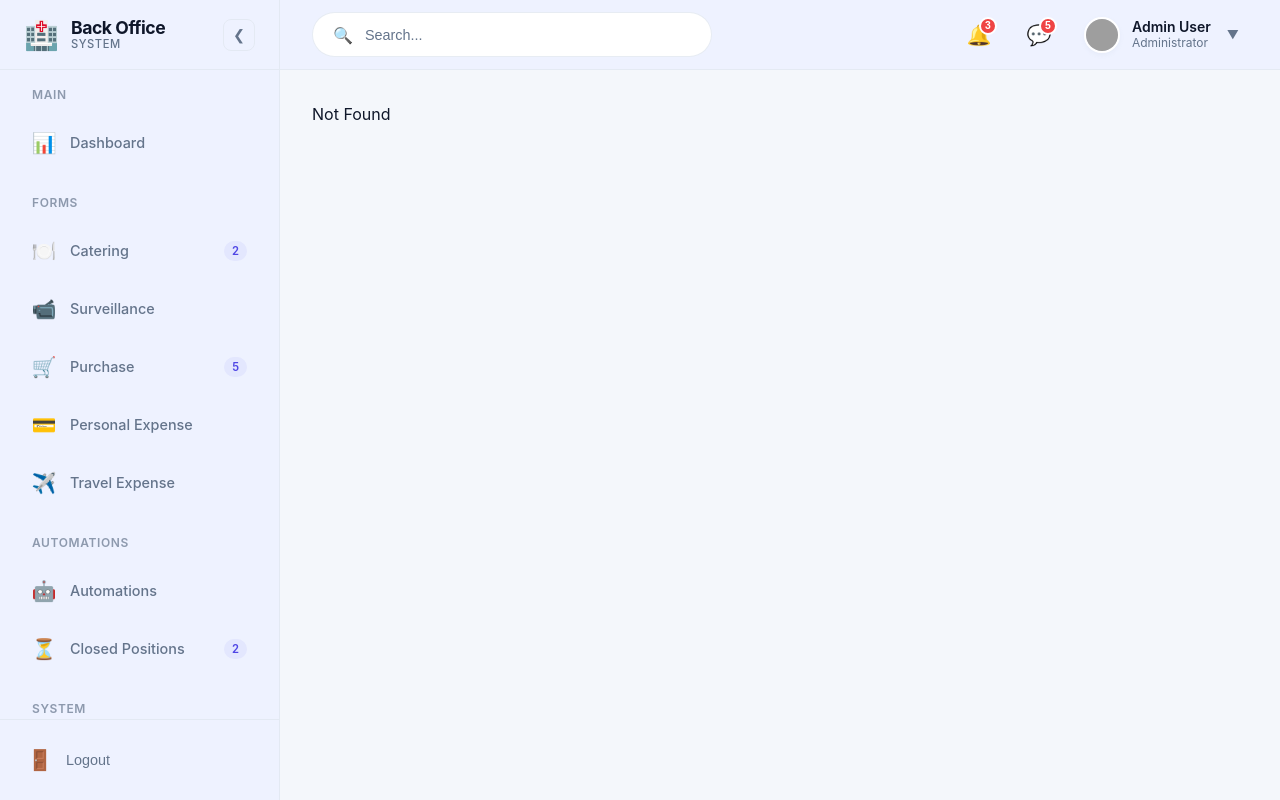
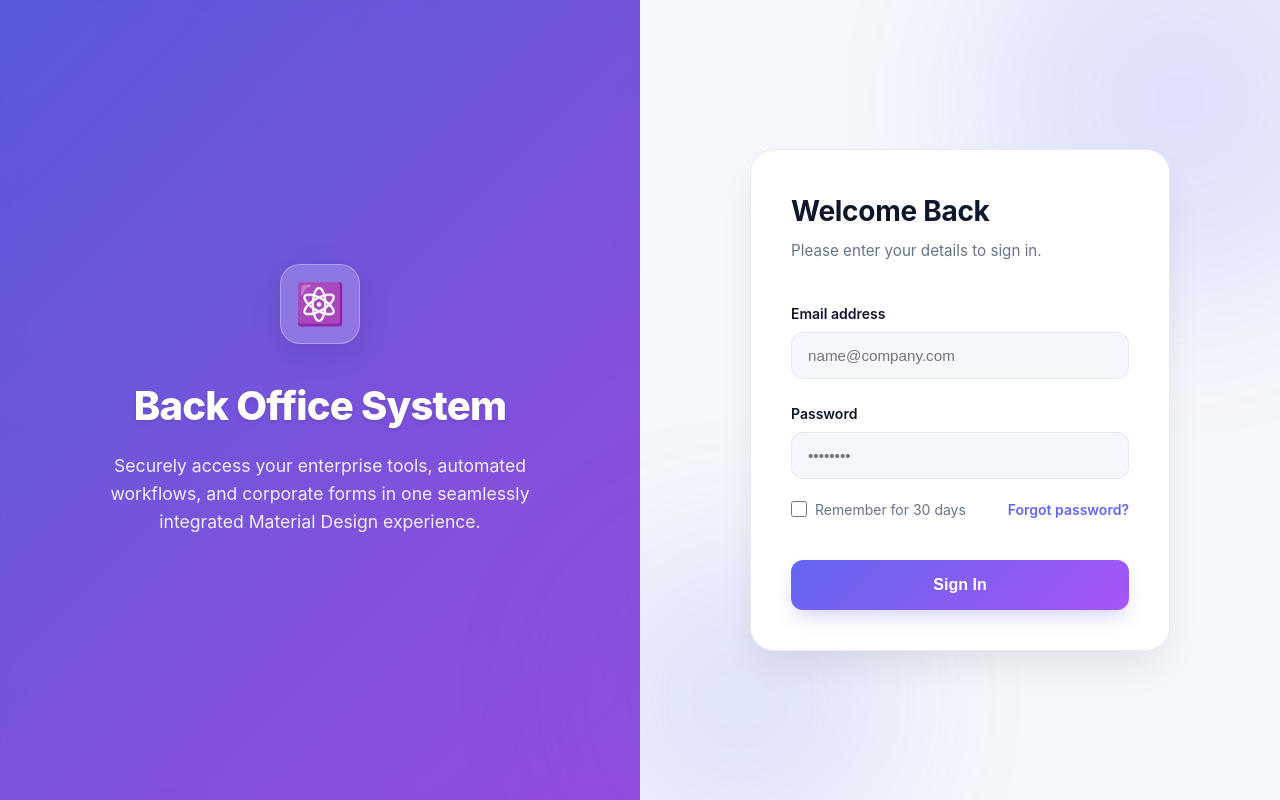
Before and after one commit to vpteruel/hpha-back-office-system, a React (Vite) app in the folder apps/frontend/: page /login in a window 1280 px wide. Built offline with nearby package versions, Linux system fonts and the light colour scheme; grey boxes are pictures that could not be loaded.

Commit message:
feat: add login page with dedicated styling and update routing to include it and separate the admin layout

```diff
--- /dev/null
+++ b/apps/frontend/src/pages/auth/Login.css
@@ -0,0 +1,296 @@
+/* src/pages/auth/Login.css */
+
+.login-layout {
+  display: flex;
+  min-height: 100vh;
+  width: 100vw;
+  background-color: var(--bg-primary);
+  overflow: hidden;
+}
+
+/* Left Panel - Brand / Information */
+.login-brand-panel {
+  flex: 1;
+  display: flex;
+  flex-direction: column;
+  justify-content: center;
+  align-items: center;
+  position: relative;
+  background: var(--accent-gradient);
+  color: white;
+  padding: 3rem;
+  overflow: hidden;
+}
+
+/* Add a dynamic glass overlay on top of the gradient to soften it */
+.login-brand-panel::before {
+  content: '';
+  position: absolute;
+  inset: 0;
+  background: rgba(0, 0, 0, 0.1);
+  backdrop-filter: blur(10px);
+  z-index: 0;
+}
+
+.login-brand-content {
+  position: relative;
+  z-index: 1;
+  max-width: 480px;
+  text-align: center;
+  animation: fadeUp 0.8s ease-out;
+}
+
+.login-brand-icon {
+  width: 80px;
+  height: 80px;
+  background: rgba(255, 255, 255, 0.2);
+  border-radius: 20px;
+  display: flex;
+  align-items: center;
+  justify-content: center;
+  font-size: 2.5rem;
+  margin: 0 auto 2rem;
+  backdrop-filter: blur(4px);
+  border: 1px solid rgba(255, 255, 255, 0.3);
+  box-shadow: 0 8px 32px rgba(0, 0, 0, 0.1);
+}
+
+.login-brand-title {
+  font-size: 2.5rem;
+  font-weight: 800;
+  margin-bottom: 1rem;
+  letter-spacing: -0.02em;
+  text-shadow: 0 2px 4px rgba(0, 0, 0, 0.1);
+}
+
+.login-brand-description {
+  font-size: 1.1rem;
+  line-height: 1.6;
+  opacity: 0.9;
+  font-weight: 400;
+}
+
+/* Right Panel - Login Form */
+.login-form-panel {
+  flex: 1;
+  display: flex;
+  flex-direction: column;
+  justify-content: center;
+  align-items: center;
+  padding: 3rem;
+  background-color: var(--bg-primary);
+  position: relative;
+}
+
+/* Decorative background blobs to bleed through glass form */
+.login-form-panel::before,
+.login-form-panel::after {
+  content: '';
+  position: absolute;
+  border-radius: 50%;
+  filter: blur(80px);
+  opacity: 0.15;
+  z-index: 0;
+  pointer-events: none;
+}
+
+.login-form-panel::before {
+  width: 400px;
+  height: 400px;
+  background: var(--accent-color);
+  top: -100px;
+  right: -100px;
+}
+
+.login-form-panel::after {
+  width: 300px;
+  height: 300px;
+  background: var(--accent-color);
+  bottom: -50px;
+  left: -50px;
+}
+
+.login-form-container {
+  width: 100%;
+  max-width: 420px;
+  z-index: 1;
+  background: var(--bg-secondary);
+  padding: 2.5rem;
+  border-radius: 24px;
+  border: 1px solid var(--border-color);
+  box-shadow: var(--shadow-xl, 0 20px 40px -10px rgba(0, 0, 0, 0.1));
+  animation: slideFadeIn 0.6s ease-out 0.2s both;
+}
+
+.login-header {
+  margin-bottom: 2.5rem;
+}
+
+.login-header h2 {
+  font-size: 1.75rem;
+  font-weight: 700;
+  color: var(--text-primary);
+  margin: 0 0 0.5rem 0;
+  letter-spacing: -0.01em;
+}
+
+.login-header p {
+  color: var(--text-secondary);
+  font-size: 0.95rem;
+  margin: 0;
+}
+
+.login-form {
+  display: flex;
+  flex-direction: column;
+  gap: 1.5rem;
+}
+
+.form-group {
+  display: flex;
+  flex-direction: column;
+  gap: 0.5rem;
+}
+
+.form-group label {
+  font-size: 0.875rem;
+  font-weight: 600;
+  color: var(--text-primary);
+}
+
+.login-input {
+  width: 100%;
+  padding: 0.875rem 1rem;
+  background: var(--bg-primary);
+  border: 1px solid var(--border-color);
+  border-radius: 12px;
+  color: var(--text-primary);
+  font-size: 0.95rem;
+  transition: all 0.2s ease;
+  box-sizing: border-box;
+}
+
+.login-input:focus {
+  outline: none;
+  border-color: var(--accent-color);
+  box-shadow: 0 0 0 3px var(--active-bg);
+}
+
+.form-row {
+  display: flex;
+  align-items: center;
+  justify-content: space-between;
+  margin-top: -0.25rem;
+}
+
+.checkbox-group {
+  display: flex;
+  align-items: center;
+  gap: 0.5rem;
+  cursor: pointer;
+}
+
+.checkbox-group input[type="checkbox"] {
+  width: 16px;
+  height: 16px;
+  accent-color: var(--accent-color);
+  cursor: pointer;
+}
+
+.checkbox-group span {
+  font-size: 0.875rem;
+  color: var(--text-secondary);
+  user-select: none;
+}
+
+.forgot-password {
+  font-size: 0.875rem;
+  color: var(--accent-color);
+  text-decoration: none;
+  font-weight: 600;
+  transition: opacity 0.2s;
+}
+
+.forgot-password:hover {
+  opacity: 0.8;
+  text-decoration: underline;
+}
+
+.login-submit-btn {
+  width: 100%;
+  padding: 1rem;
+  background: var(--accent-gradient);
+  color: white;
+  border: none;
+  border-radius: 12px;
+  font-size: 1rem;
+  font-weight: 600;
+  cursor: pointer;
+  box-shadow: var(--shadow-colored);
+  transition: all 0.2s cubic-bezier(0.4, 0, 0.2, 1);
+  display: flex;
+  align-items: center;
+  justify-content: center;
+  gap: 0.5rem;
+  margin-top: 1rem;
+}
+
+.login-submit-btn:hover {
+  transform: translateY(-2px);
+  background: var(--accent-gradient-hover);
+  box-shadow: 0 12px 25px -5px rgba(0, 0, 0, 0.3);
+}
+
+.login-submit-btn:active {
+  transform: translateY(0);
+}
+
+@keyframes fadeUp {
+  from {
+    opacity: 0;
+    transform: translateY(20px);
+  }
+  to {
+    opacity: 1;
+    transform: translateY(0);
+  }
+}
+
+@keyframes slideFadeIn {
+  from {
+    opacity: 0;
+    transform: translateX(30px);
+  }
+  to {
+    opacity: 1;
+    transform: translateX(0);
+  }
+}
+
+/* Tablet & Mobile Layout */
+@media (max-width: 900px) {
+  .login-layout {
+    flex-direction: column;
+  }
+
+  .login-brand-panel {
+    flex: 0 0 auto;
+    padding: 3rem 2rem;
+  }
+
+  .login-form-panel {
+    align-items: center;
+    justify-content: flex-start;
+    padding: 3rem 1.5rem;
+  }
+
+  .login-form-container {
+    max-width: 100%;
+  }
+
+  /* Don't bleed giant blobs over a mobile screen */
+  .login-form-panel::before,
+  .login-form-panel::after {
+    display: none;
+  }
+}
--- /dev/null
+++ b/apps/frontend/src/pages/auth/LoginPage.tsx
@@ -0,0 +1,76 @@
+import { useNavigate } from "@tanstack/react-router";
+import "./Login.css";
+
+export function LoginPage() {
+  const navigate = useNavigate();
+
+  const handleLogin = (e: React.FormEvent) => {
+    e.preventDefault();
+    // In a real app, you would validate credentials against the backend API here.
+    // For now, simply navigate to the root dashboard route.
+    navigate({ to: "/" });
+  };
+
+  return (
+    <div className="login-layout">
+      {/* Left Panel: Branding & Theme Visuals */}
+      <div className="login-brand-panel">
+        <div className="login-brand-content">
+          <div className="login-brand-icon">
+            ⚛️
+          </div>
+          <h1 className="login-brand-title">Back Office System</h1>
+          <p className="login-brand-description">
+            Securely access your enterprise tools, automated workflows, and corporate forms in one seamlessly integrated Material Design experience.
+          </p>
+        </div>
+      </div>
+
+      {/* Right Panel: Glassmorphic Forms */}
+      <div className="login-form-panel">
+        <div className="login-form-container">
+          <div className="login-header">
+            <h2>Welcome Back</h2>
+            <p>Please enter your details to sign in.</p>
+          </div>
+
+          <form className="login-form" onSubmit={handleLogin}>
+            <div className="form-group">
+              <label htmlFor="email">Email address</label>
+              <input
+                type="email"
+                id="email"
+                className="login-input"
+                placeholder="name@company.com"
+                required
+              />
+            </div>
+
+            <div className="form-group">
+              <label htmlFor="password">Password</label>
+              <input
+                type="password"
+                id="password"
+                className="login-input"
+                placeholder="••••••••"
+                required
+              />
+            </div>
+
+            <div className="form-row">
+              <label className="checkbox-group">
+                <input type="checkbox" id="remember" />
+                <span>Remember for 30 days</span>
+              </label>
+              <a href="#" className="forgot-password">Forgot password?</a>
+            </div>
+
+            <button type="submit" className="login-submit-btn">
+              Sign In
+            </button>
+          </form>
+        </div>
+      </div>
+    </div>
+  );
+}
--- a/apps/frontend/src/router.tsx
+++ b/apps/frontend/src/router.tsx
@@ -1,11 +1,12 @@
 import {
-  createRootRoute,
-  createRoute,
-  createRouter,
-  Outlet,
+    createRootRoute,
+    createRoute,
+    createRouter,
+    Outlet,
 } from "@tanstack/react-router";
 import { DashboardContent } from "./components/DashboardContent";
 import { ModernAdminLayout } from "./components/ModernAdminLayout";
+import { LoginPage } from "./pages/auth/LoginPage";
 import { AutomationDetail } from "./pages/automations/AutomationDetail";
 import { AutomationList } from "./pages/automations/AutomationList";
 import { ClosedPositionDetails } from "./pages/automations/closed-positions/ClosedPositionDetails";
@@ -28,8 +29,15 @@ import { TravelExpenseList } from "./pages/forms/travel-expense/TravelExpenseLis
 import { SettingsPage } from "./pages/settings/SettingsPage";
 import { UsersPage } from "./pages/users/UsersPage";
 
-// Root route with AdminLayout
+// Root route (contains no UI wrapper)
 const rootRoute = createRootRoute({
+  component: () => <Outlet />,
+});
+
+// Admin layout wrapper
+const adminRoute = createRoute({
+  getParentRoute: () => rootRoute,
+  id: "admin",
   component: () => (
     <ModernAdminLayout>
       <Outlet />
@@ -37,149 +45,156 @@ const rootRoute = createRootRoute({
   ),
 });
 
+// Login
+const loginRoute = createRoute({
+  getParentRoute: () => rootRoute,
+  path: "/login",
+  component: LoginPage,
+});
+
 // Dashboard
 const indexRoute = createRoute({
-  getParentRoute: () => rootRoute,
+  getParentRoute: () => adminRoute,
   path: "/",
   component: DashboardContent,
 });
 
 // Automations
 const automationsRoute = createRoute({
-  getParentRoute: () => rootRoute,
+  getParentRoute: () => adminRoute,
   path: "/automations",
   component: AutomationList,
 });
 
 const automationDetailRoute = createRoute({
-  getParentRoute: () => rootRoute,
+  getParentRoute: () => adminRoute,
   path: "/automations/$id",
   component: AutomationDetail,
 });
 
 const closedPositionsRoute = createRoute({
-  getParentRoute: () => rootRoute,
+  getParentRoute: () => adminRoute,
   path: "/automations/closed-positions",
   component: ClosedPositionsList,
 });
 
 const closedPositionDetailRoute = createRoute({
-  getParentRoute: () => rootRoute,
+  getParentRoute: () => adminRoute,
   path: "/automations/closed-positions/$id",
   component: ClosedPositionDetails,
 });
 
 // Users
 const usersRoute = createRoute({
-  getParentRoute: () => rootRoute,
+  getParentRoute: () => adminRoute,
   path: "/users",
   component: UsersPage,
 });
 
 // Catering routes
 const cateringRoute = createRoute({
-  getParentRoute: () => rootRoute,
+  getParentRoute: () => adminRoute,
   path: "/forms/catering",
   component: CateringList,
 });
 
 const cateringNewRoute = createRoute({
-  getParentRoute: () => rootRoute,
+  getParentRoute: () => adminRoute,
   path: "/forms/catering/new",
   component: CateringForm,
 });
 
 const cateringDetailRoute = createRoute({
-  getParentRoute: () => rootRoute,
+  getParentRoute: () => adminRoute,
   path: "/forms/catering/$id",
   component: CateringDetail,
 });
 
 // Surveillance routes
 const surveillanceRoute = createRoute({
-  getParentRoute: () => rootRoute,
+  getParentRoute: () => adminRoute,
   path: "/forms/surveillance",
   component: SurveillanceList,
 });
 
 const surveillanceNewRoute = createRoute({
-  getParentRoute: () => rootRoute,
+  getParentRoute: () => adminRoute,
   path: "/forms/surveillance/new",
   component: SurveillanceForm,
 });
 
 const surveillanceDetailRoute = createRoute({
-  getParentRoute: () => rootRoute,
+  getParentRoute: () => adminRoute,
   path: "/forms/surveillance/$id",
   component: SurveillanceDetail,
 });
 
 // Purchase routes
 const purchaseRoute = createRoute({
-  getParentRoute: () => rootRoute,
+  getParentRoute: () => adminRoute,
   path: "/forms/purchase",
   component: PurchaseList,
 });
 
 const purchaseNewRoute = createRoute({
-  getParentRoute: () => rootRoute,
+  getParentRoute: () => adminRoute,
   path: "/forms/purchase/new",
   component: PurchaseForm,
 });
 
 const purchaseDetailRoute = createRoute({
-  getParentRoute: () => rootRoute,
+  getParentRoute: () => adminRoute,
   path: "/forms/purchase/$id",
   component: PurchaseDetail,
 });
 
 // Personal Expense routes
 const personalExpenseRoute = createRoute({
-  getParentRoute: () => rootRoute,
+  getParentRoute: () => adminRoute,
   path: "/forms/personal-expense",
   component: PersonalExpenseList,
 });
 
 const personalExpenseNewRoute = createRoute({
-  getParentRoute: () => rootRoute,
+  getParentRoute: () => adminRoute,
   path: "/forms/personal-expense/new",
   component: PersonalExpenseForm,
 });
 
 const personalExpenseDetailRoute = createRoute({
-  getParentRoute: () => rootRoute,
+  getParentRoute: () => adminRoute,
   path: "/forms/personal-expense/$id",
   component: PersonalExpenseDetail,
 });
 
 // Travel Expense routes
 const travelExpenseRoute = createRoute({
-  getParentRoute: () => rootRoute,
+  getParentRoute: () => adminRoute,
   path: "/forms/travel-expense",
   component: TravelExpenseList,
 });
 
 const travelExpenseNewRoute = createRoute({
-  getParentRoute: () => rootRoute,
+  getParentRoute: () => adminRoute,
   path: "/forms/travel-expense/new",
   component: TravelExpenseForm,
 });
 
 const travelExpenseDetailRoute = createRoute({
-  getParentRoute: () => rootRoute,
+  getParentRoute: () => adminRoute,
   path: "/forms/travel-expense/$id",
   component: TravelExpenseDetail,
 });
 
 // Settings
 const settingsRoute = createRoute({
-  getParentRoute: () => rootRoute,
+  getParentRoute: () => adminRoute,
   path: "/settings",
   component: SettingsPage,
 });
 
 // Create route tree
-const routeTree = rootRoute.addChildren([
+const adminRouteTree = adminRoute.addChildren([
   indexRoute,
   automationsRoute,
   automationDetailRoute,
@@ -204,6 +219,11 @@ const routeTree = rootRoute.addChildren([
   settingsRoute,
 ]);
 
+const routeTree = rootRoute.addChildren([
+  loginRoute,
+  adminRouteTree
+]);
+
 // Create and export router
 export const router = createRouter({ routeTree });
 
```
